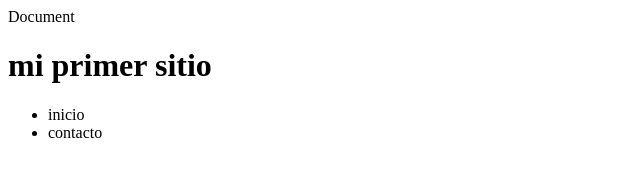
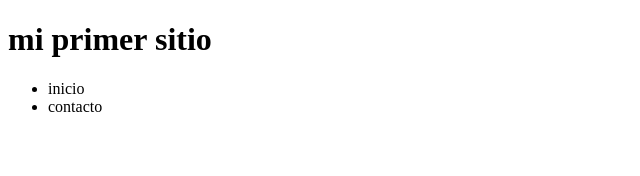
Before and after one commit to dantesexx/git-prueba-, a plain HTML site: page index.html in a window 1280 px wide. Shown: the whole page, without its empty margins (0-640 px from the left). Drawn offline with Linux system fonts and the light colour scheme.

Commit message:
corrijo error

```diff
--- a/index.html
+++ b/index.html
@@ -3,7 +3,7 @@
 <head>
     <meta charset="UTF-8">
     <meta name="viewport" content="width=device-width, initial-scale=1.0">
-    <link rel="stylesheet"
+    <link rel="stylesheet">
     <title>Document</title>
 </head>
 <body>
```
